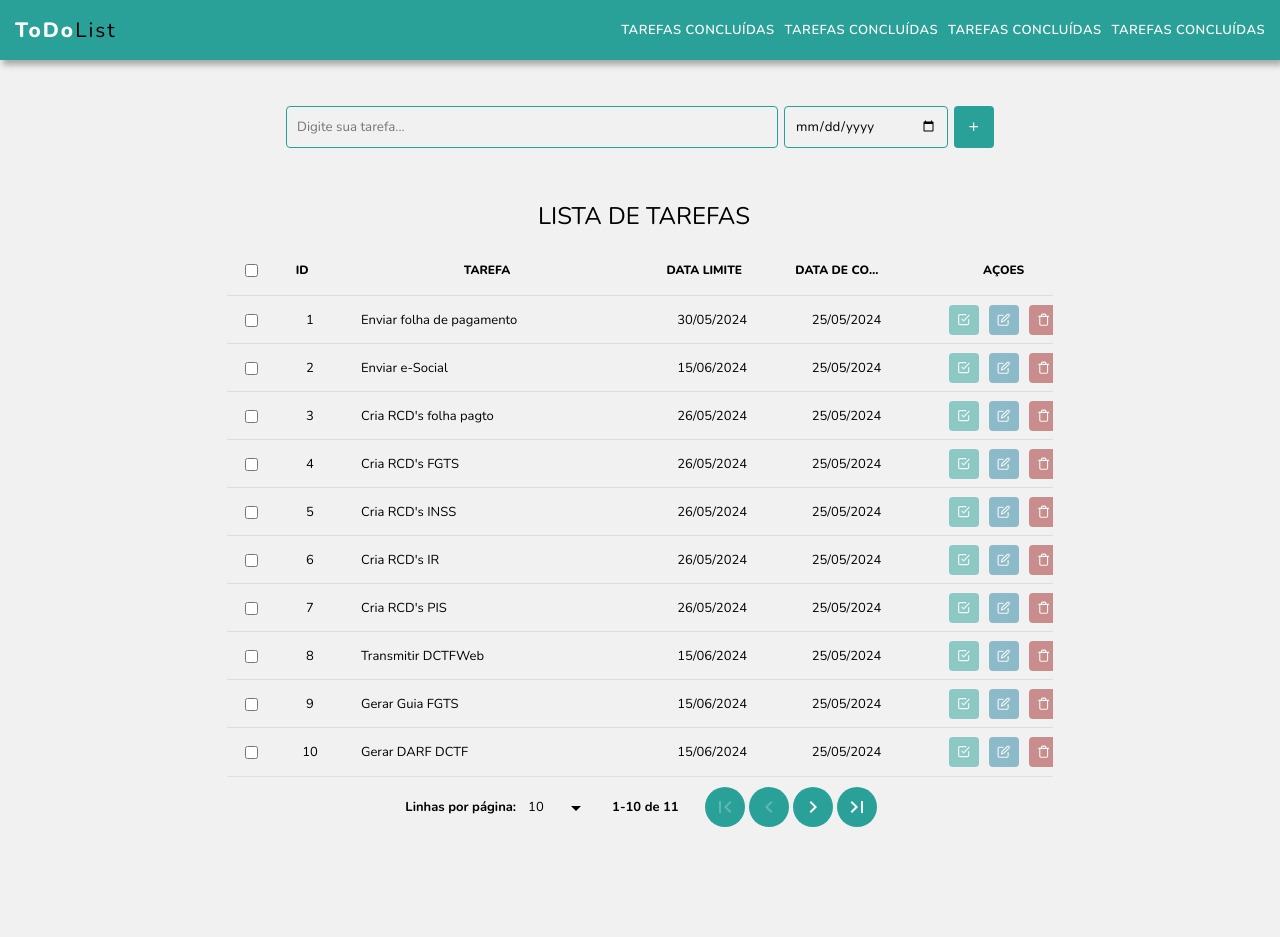
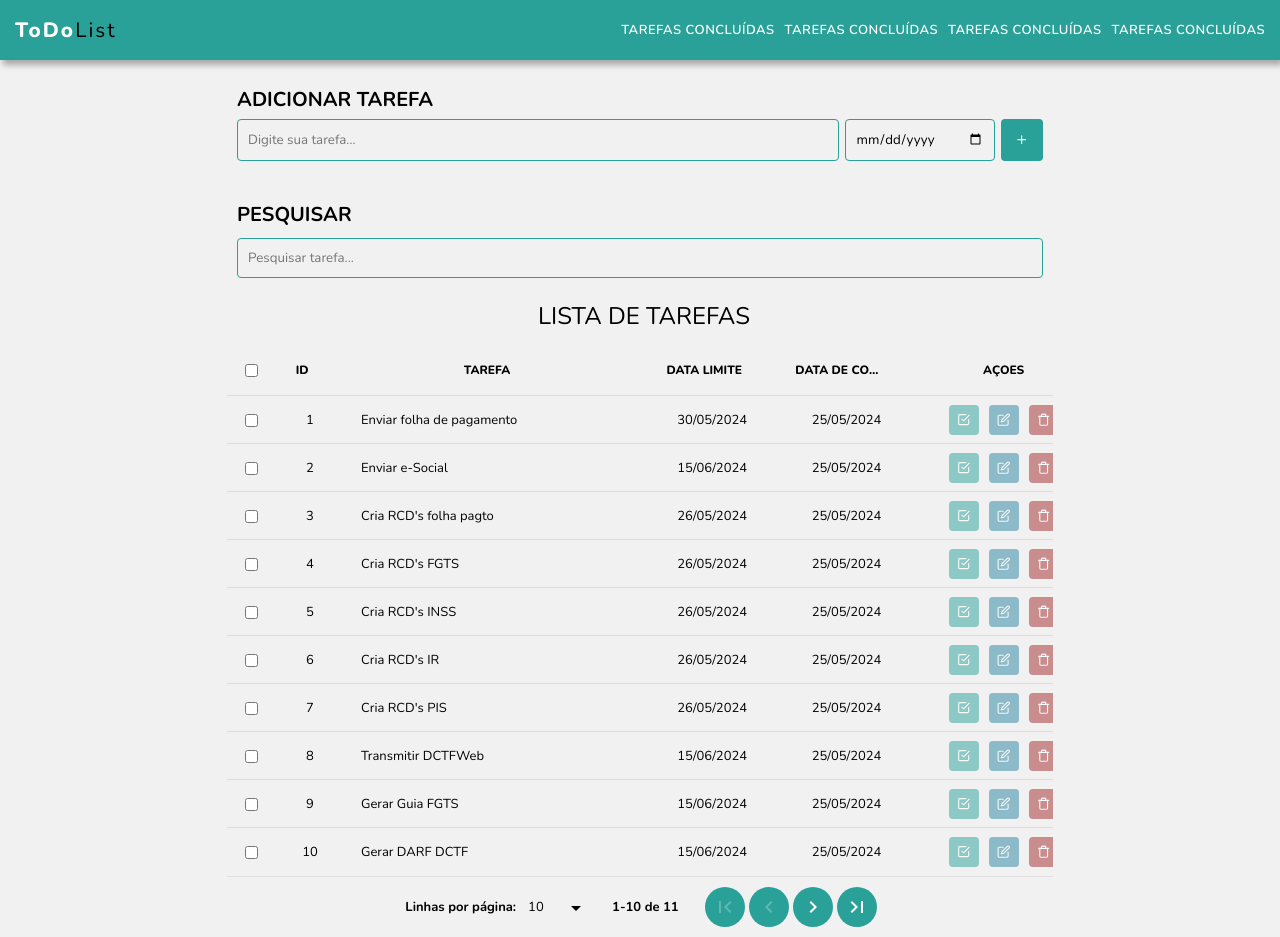
Before and after one commit to iraeveras/todo-list-react-vite, a React (Vite) app: page / in a window 1280 px wide. Before the commit the page ends 837 px from the top, so only its background shows below. Built offline with nearby package versions, Linux system fonts and the light colour scheme.

Commit message:
refatoração

```diff
--- a/src/components/Button/Button.css
+++ b/src/components/Button/Button.css
@@ -11,6 +11,11 @@
     color: #FFF;
     font-weight: bold;
     cursor: pointer;
+    transition: opacity 0.3s ease-in-out;
+}
+
+.btn-add:hover {
+    opacity: 0.8;
 }
 
 .btn-done,
--- a/src/components/Formtask/Formtask.css
+++ b/src/components/Formtask/Formtask.css
@@ -1,5 +1,3 @@
-
-
 .title {
     width: 100%;
     text-align: center;
@@ -7,23 +5,32 @@
     margin-block: 30px;
 }
 
-.task-form {
+.task-section-form {
     display: flex;
+    flex-direction: column;
     align-items: center;
     justify-content: space-between;
-    /* padding-block: 10px; */
     gap: 6px;
-    width: 60%;
-    margin-block: 40px;
-    /* background-color: #FFF; */
+    width: 70%;
+    margin-block: 10px;
+    padding: 10px;
 }
 
-.task-form div {
+
+
+.task-section-form div {
+    display: grid;
+    grid-template-columns: 20fr 5fr 1fr;
     width: 100%;
-    display: grid;
-    grid-template-columns: 3fr 1fr;
     gap: 6px;
 
+}
+
+.task-section-form h3 {
+    font-size: 20px;
+    font-weight: 700;
+    width: 100%;
+    text-transform: uppercase;
 }
 
 .input-text-task,
@@ -44,26 +51,13 @@
     height: 42px;
 }
 
-/* @media (width <= 1195px) {
-    .task-form {
-        display: flex;
-        flex-wrap: wrap;
-    }
-
-    .task-form input {
-        width: 300px;
-        aspect-ratio: 3/1;
-        flex-grow: 1;
-    }
-} */
-
 @media (width <= 900px) {
-    .task-form {
+    .task-section-form {
         display: flex;
         flex-direction: column;
     }
 
-    .task-form div {
+    .task-section-form div {
         display: flex;
         flex-direction: column;
     }
--- a/src/components/Formtask/Formtask.jsx
+++ b/src/components/Formtask/Formtask.jsx
@@ -1,4 +1,4 @@
-'use client'
+
 import { useState } from "react";
 import  ButtonAdd  from "../Button/ButtonAdd";
 import { dateAtual } from "../../variables/constants";
@@ -9,9 +9,8 @@ export const Formtask = () => {
 
     const [inputTextTask, setInputTextTask] = useState('');
     const [inputDateTask, setInputDateTask] = useState('');
-    const [task, setTask] = useState({})
 
-    const handleTaskAdd = async () => {
+    const handleTaskAdd = () => {
 
         if (inputTextTask === "") {
             alert("informe a tarefa desejada.")
@@ -28,23 +27,12 @@ export const Formtask = () => {
             dateValue: inputDateTask,
             dateAtual: dateAtual
         }
-        try {
-            const response = await api.post(`${taskData}/task`)
-            setTask(response)
-        } catch {
-            console.log("Cadastro de tarefa não realizada.");
-        }
-
-
-
-        // setinputTaxtTask('')
-
     }
 
     return (
         <>
-            {/* <h3 className='title'></h3> */}
-            <section className='task-form'>
+            <section className='task-section-form'>
+                <h3>adicionar tarefa</h3>
                 <div>
 
                     <input
@@ -63,12 +51,9 @@ export const Formtask = () => {
                     onChange={(e) => setInputDateTask(e.target.value)}
                     value={inputDateTask}
                     />
+                    <ButtonAdd onClick={handleTaskAdd} />
                 </div>
-
-                <ButtonAdd onClick={handleTaskAdd} />
-
             </section>
-
         </>
     )
 }
--- /dev/null
+++ b/src/components/Input/Input.css
@@ -0,0 +1,27 @@
+.task-section .container-search {
+    display: flex;
+    flex-direction: column;
+    margin: 0 auto;
+    width: 100%;
+    padding: 10px;
+}
+
+.task-section .container-search input,
+.task-section .container-search label {
+    width: 100%;
+}
+
+.task-section .container-search label {
+    padding-block: 10px;
+    text-transform: uppercase;
+    font-weight: 700;
+    font-size: 20px;
+}
+
+.task-section .container-search input {
+    outline: none;
+    border: 1px solid #2aa198;
+    border-radius: 4px;
+    padding: 10px;
+    background: transparent;
+}
--- /dev/null
+++ b/src/components/Input/InputSearch.jsx
@@ -0,0 +1,12 @@
+import "./Input.css"
+
+function InputSearch() {
+    return (
+        <div className="container-search">
+            <label htmlFor="input-search">Pesquisar</label>
+            <input type="text" placeholder="Pesquisar tarefa..." id="input-search"/>
+        </div>
+    )
+}
+
+export default InputSearch
--- a/src/components/Task/Task.jsx
+++ b/src/components/Task/Task.jsx
@@ -3,6 +3,8 @@ import DataTable , { createTheme } from "react-data-table-component";
 import ButtonDone from "../Button/BottonDone.jsx";
 import ButtonEdit from "../Button/ButtonEdit.jsx";
 import ButtonDelete from "../Button/ButtonDelete.jsx";
+import InputSearch from "../Input/InputSearch.jsx";
+
 import { COLUMN_WIDTHS, customStyles, paginationComponentOptions } from "../../variables/constants.js";
 
 import api from "../../services/api.js";
@@ -121,6 +123,9 @@ const columns = [
 
     return (
         <section className="task-section">
+
+            <InputSearch />
+
             <DataTable
             title="LISTA DE TAREFAS"
             columns={columns}
```
